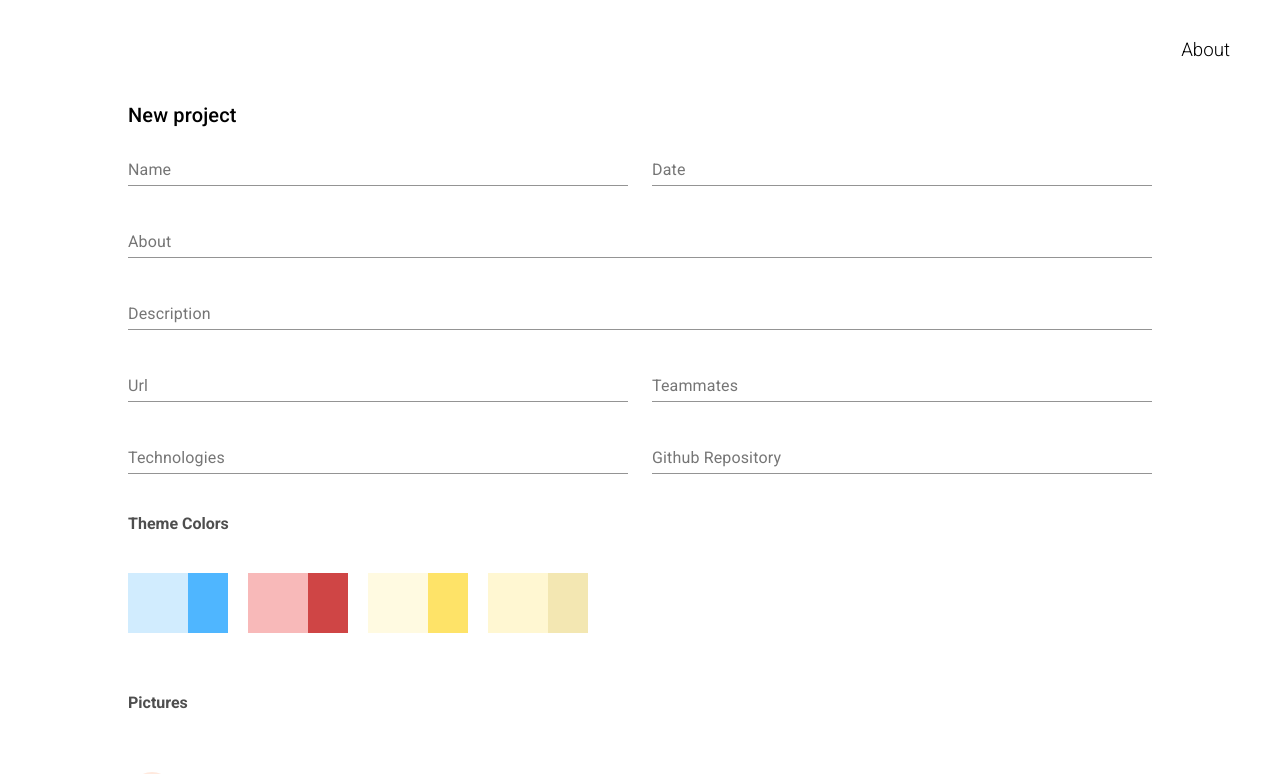
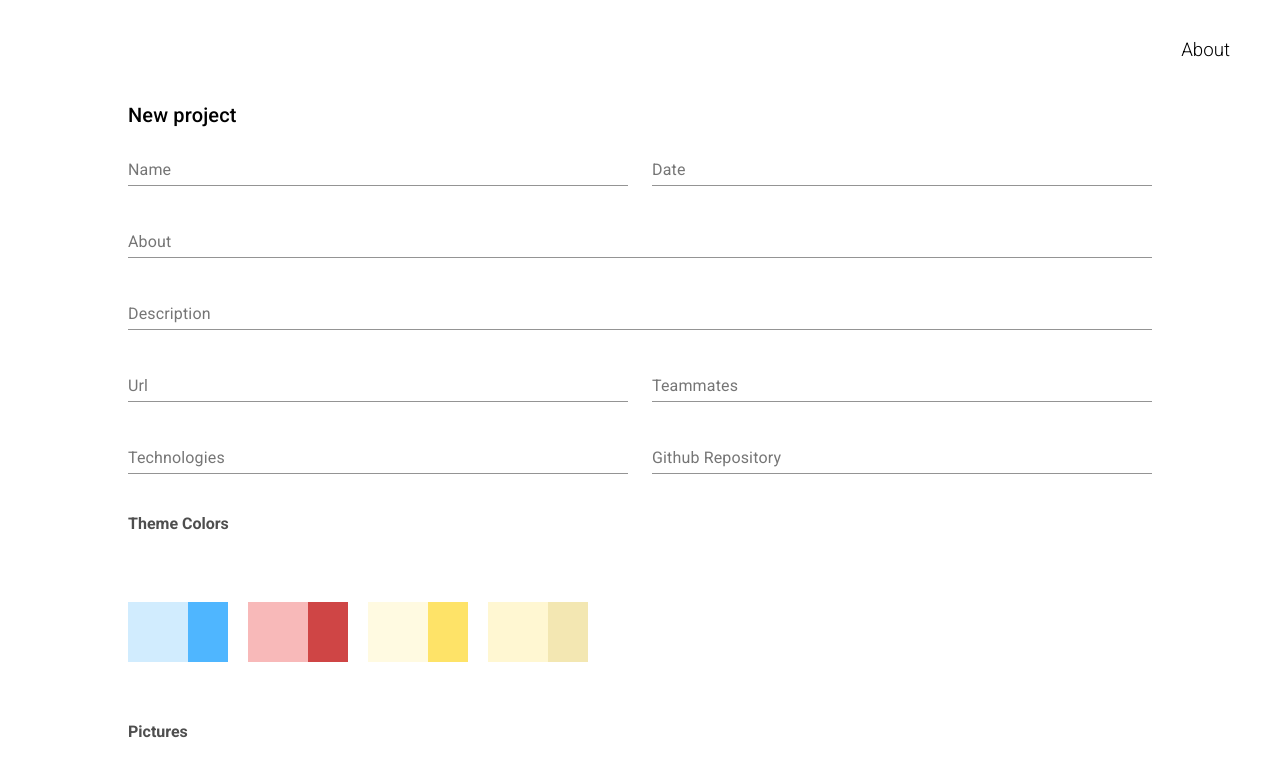
Before and after one commit to Alexandrawtp/portfolio-client, a React (Create React App) app: page /add in a window 1280 px wide. Shown: the top 774 px of the page. Built offline with nearby package versions, Linux system fonts and the light colour scheme.

Commit message:
palettes

```diff
--- a/src/components/AddForm.js
+++ b/src/components/AddForm.js
@@ -2,6 +2,7 @@ import React from "react";
 import Grid from "@material-ui/core/Grid";
 import Typography from "@material-ui/core/Typography";
 import TextField from "@material-ui/core/TextField";
+
 
 const AddForm = () => {
   return (
--- a/src/components/LightingColors.js
+++ b/src/components/LightingColors.js
@@ -1,12 +1,12 @@
 const LightingColors = (theme, shape) => {
   switch (theme) {
-    case 1:
+    case "Blue":
       return `color-1 ${shape}`;
-    case 2:
+    case "Red":
       return `color-2 ${shape}`;
-    case 3:
+    case "Yellow":
       return `color-3 ${shape}`;
-    case 4:
+    case "Neutral":
       return `color-4 ${shape}`;
     default:
       return `color-default ${shape}`;
--- a/src/components/PrimaryColor.js
+++ b/src/components/PrimaryColor.js
@@ -1,12 +1,12 @@
 const PrimaryColor = (theme, shape) => {
   switch (theme) {
-    case 1:
+    case "Blue":
       return `primary-1 ${shape}`;
-    case 2:
+    case "Red":
       return `primary-2 ${shape}`;
-    case 3:
+    case "Yellow":
       return `primary-3 ${shape}`;
-    case 4:
+    case "Neutral":
       return `primary-4 ${shape}`;
     default:
       return `primary-default ${shape}`;
--- a/src/components/SecondaryColor.js
+++ b/src/components/SecondaryColor.js
@@ -1,12 +1,12 @@
 const SecondaryColor = (theme, shape) => {
   switch (theme) {
-    case 1:
+    case "Blue":
       return `secondary-1 ${shape}`;
-    case 2:
+    case "Red":
       return `secondary-2 ${shape}`;
-    case 3:
+    case "Yellow":
       return `secondary-3 ${shape}`;
-    case 4:
+    case "Neutral":
       return `secondary-4 ${shape}`;
     default:
       return `secondary-default ${shape}`;
--- a/src/components/ThemeColor.js
+++ b/src/components/ThemeColor.js
@@ -1,35 +1,48 @@
-import React from "react";
+import React, { useState } from "react";
 import Grid from "@material-ui/core/Grid";
-import TextField from "@material-ui/core/TextField";
 
-const ThemeColor = () => (
+const ThemeColor = () => {
+  const [selectedTheme, setSelectedTheme] = useState(null);
+
+  const theme = (themeNumber) => setSelectedTheme(themeNumber);
+
+  return (
     <>
       <b className="grey flex-container">Theme Colors</b>
+      <input
+        type="button"
+        name="backgroundColor"
+        value={selectedTheme}
+        className="no-borders themeName"
+        readonly
+      />
       <Grid item xs={12} sm={6} className="flex-container">
-  <div className="color-palette">
+        <button
+          type="button"
+          className="color-palette no-borders"
+          onClick={() => theme("Blue")}
+        >
           <div className="left-color secondary-1"></div>
           <div className="right-color primary-1"></div>
-  </div>
-  <div className="color-palette">
+        </button>
+        <button
+          className="color-palette no-borders"
+          onClick={() => theme("Red")}
+        >
           <div className="left-color secondary-2"></div>
           <div className="right-color primary-2"></div>
-  </div>
-  <div className="color-palette">
+        </button>
+        <button className="color-palette no-borders" onClick={() => theme("Yellow")}>
           <div className="left-color secondary-3"></div>
           <div className="right-color primary-3"></div>
-  </div>
-  <div className="color-palette">
+        </button>
+        <button className="color-palette no-borders" onClick={() => theme("Neutral")}>
           <div className="left-color secondary-4"></div>
           <div className="right-color primary-4"></div>
-  </div>
-    {/* <TextField
-      id="backgroundColor"
-      name="backgroundColor"
-      label="Theme color"
-      fullWidth
-    /> */}
+        </button>
       </Grid>
     </>
   );
+};
 
 export default ThemeColor;
--- a/src/index.css
+++ b/src/index.css
@@ -79,12 +79,27 @@ h3 {
   transition: background-color 0.5s ease-out;
 }
 
+.themeName {
+  cursor: default;
+  margin: 0 0 10px 5px;
+}
+
 .add-btn:hover {
   background-color: #ffd9c6;
 }
 
 .add-btn:focus {
   outline: 0;
+}
+
+.no-borders {
+  border: none;
+  background-color: transparent;
+}
+
+.no-borders:focus {
+  outline: 0;
+  border: none;
 }
 
 .link {
@@ -183,11 +198,15 @@ h3 {
 
 /* Theme */
 
-.color-1 {
+.color-1 { /*home*/
+  background-color: #d1ecfe;
+}
+
+.color-1:hover {
   background-color: #4fb6ff;
 }
 
-.primary-1 {
+.primary-1 { /*pres*/
   background-color: #4fb6ff;
 }
 
@@ -195,12 +214,12 @@ h3 {
   background-color: #d1ecfe;
 }
 
-.color-1:hover {
-  background-color: #129cff;
+.color-2 {
+  background-color: #f8b9b9;
 }
 
-.color-2 {
-  background-color: #114886;
+.color-2:hover {
+  background-color: #cf4545;
 }
 
 .primary-2 {
@@ -209,10 +228,6 @@ h3 {
 
 .secondary-2 {
   background-color: #f8b9b9;
-}
-
-.color-2:hover {
-  background-color: #082950;
 }
 
 .color-3 {
@@ -270,11 +285,16 @@ h3 {
   flex-wrap: wrap;
   margin: 0 20px 20px 0;
   cursor: pointer;
+  padding: 0;
 }
 
 .color-palette:hover {
   background-color: white;
   opacity: 0.6;
+}
+
+.color-palette:focus {
+  border: solid 4px #ffe9de;;
 }
 
 .left-color {
--- a/src/pages/NewProject.js
+++ b/src/pages/NewProject.js
@@ -9,7 +9,7 @@ import config from "../config";
 export default function Form() {
   const addData = (e) => {
     e.preventDefault();
-    console.log(e.target.image);
+    console.log(e.target.backgroundColor.value);
     let name = e.target.name.value;
     let date = e.target.date.value;
     let about = e.target.about.value;
@@ -37,7 +37,7 @@ export default function Form() {
           teammates,
           githubRepo,
           image: response.data.image,
-          backgroundColor,
+          backgroundColor
         })
       )
       .catch((err) => console.log(err));
```
Lines whose indentation alone changed are shown as unchanged.
